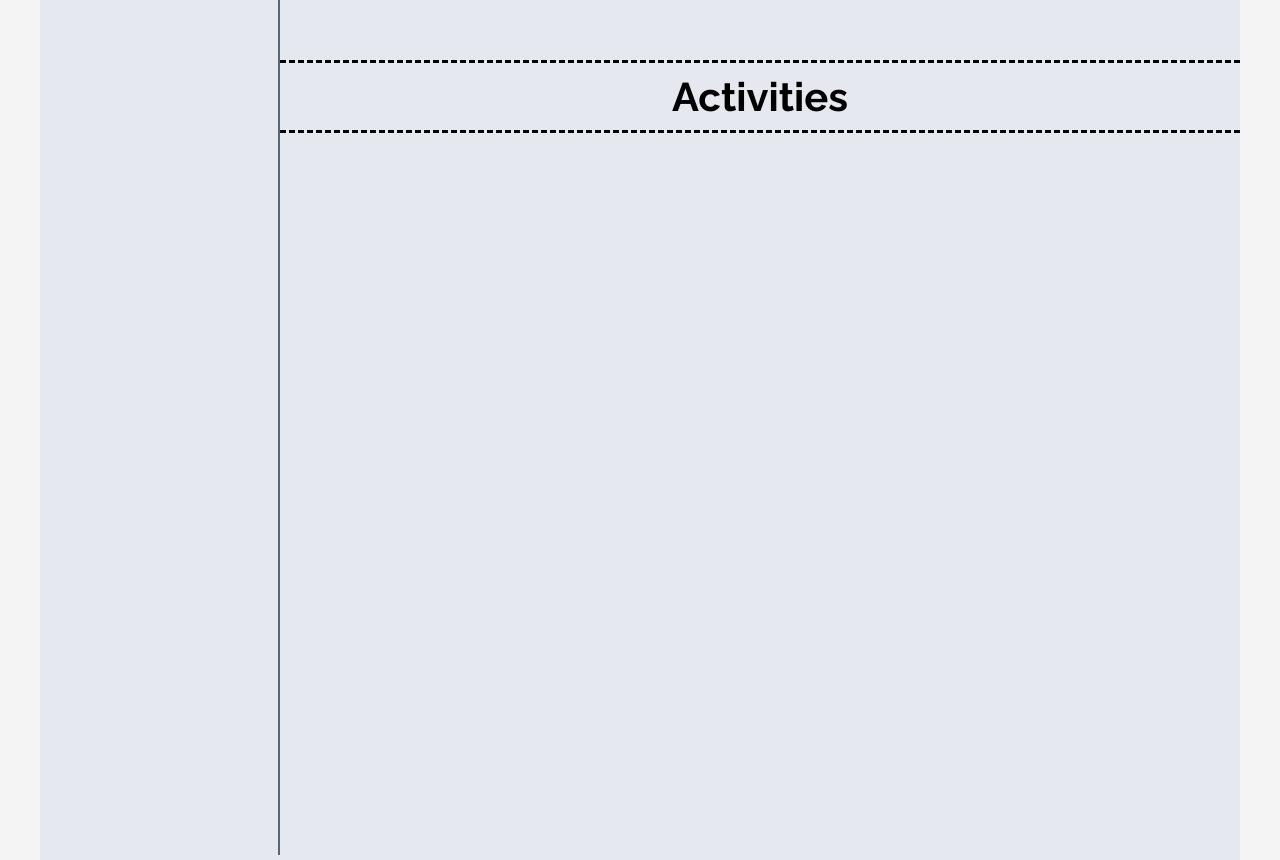
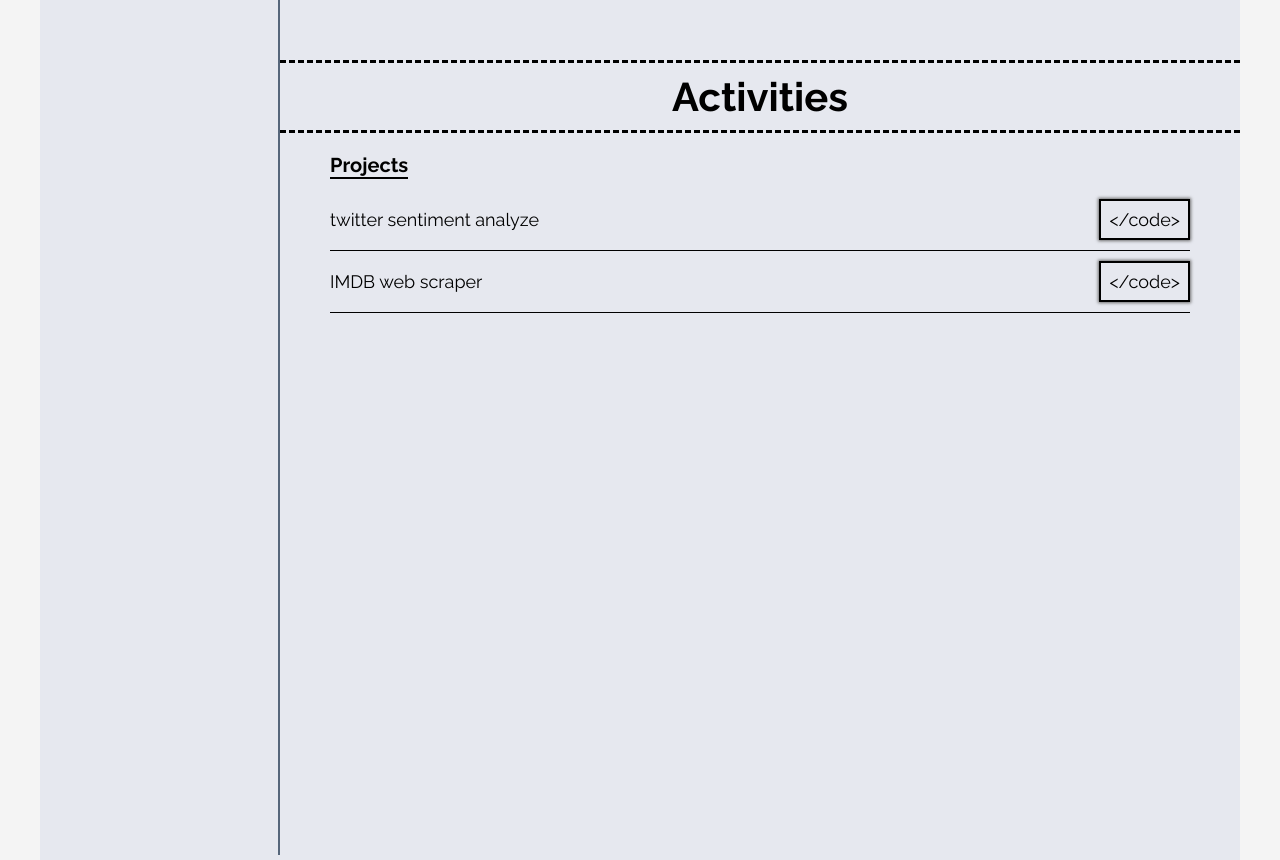
Before and after one commit to naweedashraf/naweedashraf.github.io, a plain HTML site: page index.html in a window 1280 px wide. Shown: the part 2340-3200 px from the top of the page. Drawn offline with Linux system fonts and the light colour scheme.

Commit message:
Add activities section

```diff
--- a/index.html
+++ b/index.html
@@ -128,7 +128,17 @@
 
             <div id="activities" class="activities">
                 <h2>Activities</h2>
-
+                <div class="projects">
+                    <h3>Projects</h3>
+                    <div class="project">
+                        <span>twitter sentiment analyze</span>
+                        <a target="_blank" href="https://github.com/naweedashraf/twitter-sentiment-analyze"><span class="code">&lt;/code&gt;</span></a>
+                    </div>
+                    <div class="project">
+                        <span>IMDB web scraper</span>
+                        <a target="_blank" href="https://github.com/naweedashraf/imdb-web-scraper"><span class="code">&lt;/code&gt;</span></a>
+                    </div>
+                </div>
             </div>
 
 
--- a/style.css
+++ b/style.css
@@ -119,7 +119,7 @@ body{
     text-align: center;
     padding: 10px 0;
 }
-.jobs,.schools,.certificates{
+.jobs,.schools,.certificates,.projects{
     width:100%;
 }
 .job,.school{
@@ -159,3 +159,30 @@ body{
 .certificate h3{
     width: 400px;
 }
+.projects h3{
+    padding: 20px 0 0;
+    font-size: 20px;
+    border-bottom: 2px solid;
+    margin: 0 0 10px 50px;
+    display: inline-block;
+}
+.project{
+    display: flex;
+    justify-content: space-between;
+    align-items: center;
+    border-bottom: 1px solid #000;
+    padding: 20px 0 20px;
+    margin: 0 50px;
+}
+.project span{
+    font-size: 18px;
+}
+.code{
+    border: 2px solid;
+    padding: 8px;
+    cursor: pointer;
+    box-shadow: 0 0 3px 1px #6c6c6c;
+}
+.code:hover, .certificate-content span:hover,.buttons span:hover{
+    box-shadow: 0 0 3px 1px #000;
+}
```
